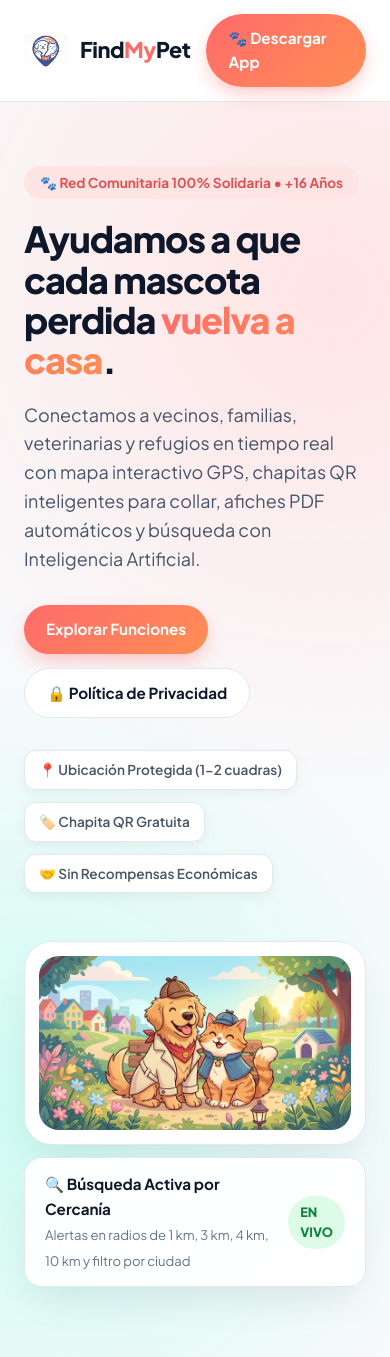
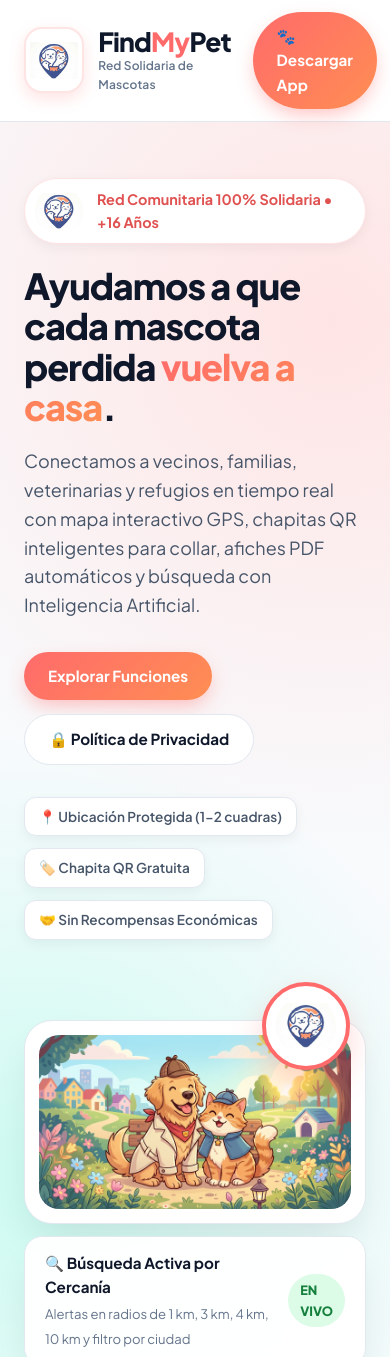
Before and after one commit to SabriGiulia/findmypet-web, a plain HTML site: page index.html in a window 390 px wide. Shown: the top 1357 px of the page. Drawn offline with Linux system fonts and the light colour scheme.

Commit message:
style(web): enlarge FindMyPet logo in navbar, hero medallion, showcase banner, and footer

```diff
--- a/index.html
+++ b/index.html
@@ -30,7 +30,7 @@
       --radius-lg: 24px;
       --radius-md: 16px;
       --shadow-sm: 0 4px 12px rgba(15, 23, 42, 0.05);
-      --shadow-lg: 0 20px 40px -12px rgba(15, 23, 42, 0.10);
+      --shadow-lg: 0 20px 40px -12px rgba(15, 23, 42, 0.12);
     }
 
     * {
@@ -56,7 +56,7 @@
       position: sticky;
       top: 0;
       z-index: 100;
-      background: rgba(255, 255, 255, 0.90);
+      background: rgba(255, 255, 255, 0.92);
       backdrop-filter: blur(12px);
       border-bottom: 1px solid var(--border);
     }
@@ -64,7 +64,7 @@
     .nav-container {
       max-width: 1200px;
       margin: 0 auto;
-      padding: 14px 24px;
+      padding: 12px 24px;
       display: flex;
       align-items: center;
       justify-content: space-between;
@@ -74,27 +74,54 @@
     .brand {
       display: flex;
       align-items: center;
-      gap: 12px;
+      gap: 14px;
       text-decoration: none;
       color: var(--text-primary);
     }
 
-    .brand img {
-      width: 44px;
-      height: 44px;
+    .brand-logo-box {
+      width: 66px;
+      height: 66px;
+      border-radius: 18px;
+      background: #FFFFFF;
+      border: 2px solid var(--coral-soft);
+      box-shadow: 0 6px 16px rgba(255, 107, 107, 0.18);
+      padding: 4px;
+      display: flex;
+      align-items: center;
+      justify-content: center;
+      transition: transform 0.2s ease;
+    }
+
+    .brand:hover .brand-logo-box {
+      transform: scale(1.06);
+    }
+
+    .brand-logo-box img {
+      width: 100%;
+      height: 100%;
+      object-fit: contain;
       border-radius: 12px;
-      object-fit: contain;
     }
 
     .brand-name {
-      font-size: 1.35rem;
+      font-size: 1.65rem;
       font-weight: 800;
-      letter-spacing: -0.02em;
+      letter-spacing: -0.03em;
       color: var(--text-primary);
+      line-height: 1.1;
     }
 
     .brand-name span {
       color: var(--coral);
+    }
+
+    .brand-subtitle {
+      display: block;
+      font-size: 0.75rem;
+      font-weight: 600;
+      color: var(--text-muted);
+      letter-spacing: 0.01em;
     }
 
     .nav-links {
@@ -124,7 +151,7 @@
       color: #FFFFFF;
       font-weight: 700;
       font-size: 0.95rem;
-      padding: 12px 22px;
+      padding: 12px 24px;
       border-radius: 999px;
       text-decoration: none;
       box-shadow: 0 8px 20px -4px rgba(255, 107, 107, 0.45);
@@ -146,7 +173,7 @@
       color: var(--text-primary);
       font-weight: 700;
       font-size: 0.95rem;
-      padding: 12px 22px;
+      padding: 12px 24px;
       border-radius: 999px;
       text-decoration: none;
       border: 1.5px solid var(--border);
@@ -160,7 +187,7 @@
 
     /* HERO */
     .hero {
-      padding: 64px 24px 72px;
+      padding: 56px 24px 80px;
       background: radial-gradient(circle at 85% 15%, #FFE4E4 0%, rgba(255, 228, 228, 0) 45%),
                   radial-gradient(circle at 10% 80%, #CCFBF1 0%, rgba(204, 251, 241, 0) 40%),
                   var(--bg-primary);
@@ -170,22 +197,34 @@
       max-width: 1200px;
       margin: 0 auto;
       display: grid;
-      grid-template-columns: 1.1fr 0.9fr;
-      gap: 48px;
+      grid-template-columns: 1.08fr 0.92fr;
+      gap: 52px;
       align-items: center;
     }
 
-    .badge-pill {
+    .hero-brand-Identity {
       display: inline-flex;
       align-items: center;
-      gap: 8px;
-      background: var(--coral-soft);
+      gap: 14px;
+      background: #FFFFFF;
+      padding: 8px 18px 8px 10px;
+      border-radius: 999px;
+      border: 1.5px solid var(--coral-soft);
+      box-shadow: var(--shadow-sm);
+      margin-bottom: 22px;
+    }
+
+    .hero-brand-Identity img {
+      width: 48px;
+      height: 48px;
+      border-radius: 50%;
+      object-fit: contain;
+    }
+
+    .hero-brand-Identity span {
+      font-weight: 700;
+      font-size: 0.9rem;
       color: var(--coral-dark);
-      font-weight: 700;
-      font-size: 0.85rem;
-      padding: 6px 16px;
-      border-radius: 999px;
-      margin-bottom: 20px;
     }
 
     .hero h1 {
@@ -239,6 +278,32 @@
 
     .hero-visual {
       position: relative;
+      padding-top: 28px;
+    }
+
+    /* MEDALLÓN CENTRAL DEL LOGO SOBRE LA PORTADA */
+    .hero-logo-medallion {
+      position: absolute;
+      top: -16px;
+      right: 28px;
+      width: 112px;
+      height: 112px;
+      background: #FFFFFF;
+      border-radius: 50%;
+      padding: 10px;
+      border: 4px solid #FF6B6B;
+      box-shadow: 0 16px 32px rgba(255, 107, 107, 0.28);
+      z-index: 10;
+      display: flex;
+      align-items: center;
+      justify-content: center;
+    }
+
+    .hero-logo-medallion img {
+      width: 100%;
+      height: 100%;
+      object-fit: contain;
+      border-radius: 50%;
     }
 
     .hero-card {
@@ -424,6 +489,53 @@
       margin-bottom: 20px;
     }
 
+    /* SECCIÓN DESTACADA CON LOGO GIGANTE CENTRAL */
+    .brand-showcase {
+      max-width: 960px;
+      margin: 0 auto;
+      background: linear-gradient(135deg, #1E293B 0%, #0F172A 100%);
+      border-radius: 32px;
+      padding: 52px 36px;
+      text-align: center;
+      color: #FFFFFF;
+      box-shadow: var(--shadow-lg);
+      position: relative;
+      overflow: hidden;
+    }
+
+    .brand-showcase-logo {
+      width: 132px;
+      height: 132px;
+      margin: 0 auto 22px;
+      background: #FFFFFF;
+      border-radius: 34px;
+      padding: 12px;
+      border: 4px solid #FF6B6B;
+      box-shadow: 0 14px 32px rgba(255, 107, 107, 0.35);
+      display: flex;
+      align-items: center;
+      justify-content: center;
+    }
+
+    .brand-showcase-logo img {
+      width: 100%;
+      height: 100%;
+      object-fit: contain;
+    }
+
+    .brand-showcase h2 {
+      font-size: clamp(1.75rem, 3vw, 2.4rem);
+      font-weight: 800;
+      margin-bottom: 12px;
+    }
+
+    .brand-showcase p {
+      color: #CBD5E1;
+      max-width: 580px;
+      margin: 0 auto 28px;
+      font-size: 1.05rem;
+    }
+
     /* FAQ */
     .faq-list {
       max-width: 820px;
@@ -481,6 +593,24 @@
       border-bottom: 1px solid rgba(255, 255, 255, 0.12);
     }
 
+    .footer-logo-badge {
+      width: 72px;
+      height: 72px;
+      background: #FFFFFF;
+      border-radius: 20px;
+      padding: 6px;
+      border: 2px solid #FF6B6B;
+      display: flex;
+      align-items: center;
+      justify-content: center;
+    }
+
+    .footer-logo-badge img {
+      width: 100%;
+      height: 100%;
+      object-fit: contain;
+    }
+
     .footer h4 {
       font-size: 1rem;
       font-weight: 700;
@@ -532,17 +662,28 @@
         position: static;
         margin-top: 12px;
       }
+      .hero-logo-medallion {
+        width: 88px;
+        height: 88px;
+        top: -10px;
+        right: 16px;
+      }
     }
   </style>
 </head>
 <body>
 
-  <!-- NAVBAR -->
+  <!-- NAVBAR CON LOGO GRANDE Y DESTACADO -->
   <header class="navbar">
     <div class="nav-container">
       <a href="#" class="brand">
-        <img src="assets/logo.png" alt="Logo FindMyPet" />
-        <span class="brand-name">Find<span>My</span>Pet</span>
+        <div class="brand-logo-box">
+          <img src="assets/logo.png" alt="Logo Oficial FindMyPet" />
+        </div>
+        <div>
+          <div class="brand-name">Find<span>My</span>Pet</div>
+          <span class="brand-subtitle">Red Solidaria de Mascotas</span>
+        </div>
       </a>
       <ul class="nav-links">
         <li><a href="#funciones">Funciones</a></li>
@@ -551,7 +692,7 @@
         <li><a href="#faq">Preguntas Frecuentes</a></li>
         <li><a href="privacy.html">Privacidad y Términos</a></li>
       </ul>
-      <a href="#descargar" class="btn-primary">🐾 Descargar App</a>
+      <a href="#descargar-app" class="btn-primary">🐾 Descargar App</a>
     </div>
   </header>
 
@@ -559,7 +700,10 @@
   <section class="hero" id="descargar">
     <div class="hero-container">
       <div>
-        <div class="badge-pill">🐾 Red Comunitaria 100% Solidaria • +16 Años</div>
+        <div class="hero-brand-Identity">
+          <img src="assets/logo.png" alt="Insignia FindMyPet" />
+          <span>Red Comunitaria 100% Solidaria • +16 Años</span>
+        </div>
         <h1>Ayudamos a que cada mascota perdida <span class="highlight">vuelva a casa</span>.</h1>
         <p>
           Conectamos a vecinos, familias, veterinarias y refugios en tiempo real con mapa interactivo GPS, chapitas QR inteligentes para collar, afiches PDF automáticos y búsqueda con Inteligencia Artificial.
@@ -576,6 +720,11 @@
       </div>
 
       <div class="hero-visual">
+        <!-- Medallón circular grande con el logo oficial en la esquina superior -->
+        <div class="hero-logo-medallion">
+          <img src="assets/logo.png" alt="Emblema FindMyPet" />
+        </div>
+
         <div class="hero-card">
           <img src="assets/hero-pets.jpg" alt="Perro y gato detectives de FindMyPet" />
         </div>
@@ -691,6 +840,25 @@
     </div>
   </section>
 
+  <!-- SECCIÓN CENTRAL CON EL LOGO GRANDE PROTAGONISTA -->
+  <section class="section" id="descargar-app" style="padding-bottom: 32px;">
+    <div class="container">
+      <div class="brand-showcase">
+        <div class="brand-showcase-logo">
+          <img src="assets/logo.png" alt="Logo Grande FindMyPet" />
+        </div>
+        <h2>Sumate hoy a la comunidad FindMyPet</h2>
+        <p>
+          Cada vecino que se suma en tu ciudad multiplica las posibilidades de que un perrito, gatito u otra mascota perdida vuelva sana y salva con su familia.
+        </p>
+        <div style="display:flex;justify-content:center;gap:14px;flex-wrap:wrap;">
+          <a href="mailto:soporte.findmypet@gmail.com?subject=Consulta%20App%20FindMyPet" class="btn-primary">📱 Disponible en Android / Google Play</a>
+          <a href="privacy.html" class="btn-secondary" style="background:rgba(255,255,255,0.1);color:#FFF;border-color:rgba(255,255,255,0.25);">Ver Política de Privacidad</a>
+        </div>
+      </div>
+    </div>
+  </section>
+
   <!-- PREGUNTAS FRECUENTES -->
   <section class="section" id="faq">
     <div class="container">
@@ -723,13 +891,18 @@
     </div>
   </section>
 
-  <!-- FOOTER -->
+  <!-- FOOTER CON LOGO GRANDE -->
   <footer class="footer">
     <div class="footer-grid">
       <div>
-        <div class="brand" style="margin-bottom: 14px;">
-          <img src="assets/logo.png" alt="Logo FindMyPet" />
-          <span class="brand-name" style="color: #FFF;">Find<span>My</span>Pet</span>
+        <div class="brand" style="margin-bottom: 16px;">
+          <div class="footer-logo-badge">
+            <img src="assets/logo.png" alt="Logo FindMyPet" />
+          </div>
+          <div>
+            <span class="brand-name" style="color: #FFF;">Find<span>My</span>Pet</span>
+            <span class="brand-subtitle" style="color: #94A3B8;">Red Solidaria de Mascotas</span>
+          </div>
         </div>
         <p style="color: #94A3B8; font-size: 0.92rem; max-width: 380px;">
           La red solidaria de búsqueda, rescate y reencuentro de mascotas. Diseñada para mayores de 16 años con protección de privacidad y herramientas gratuitas de difusión.
```
